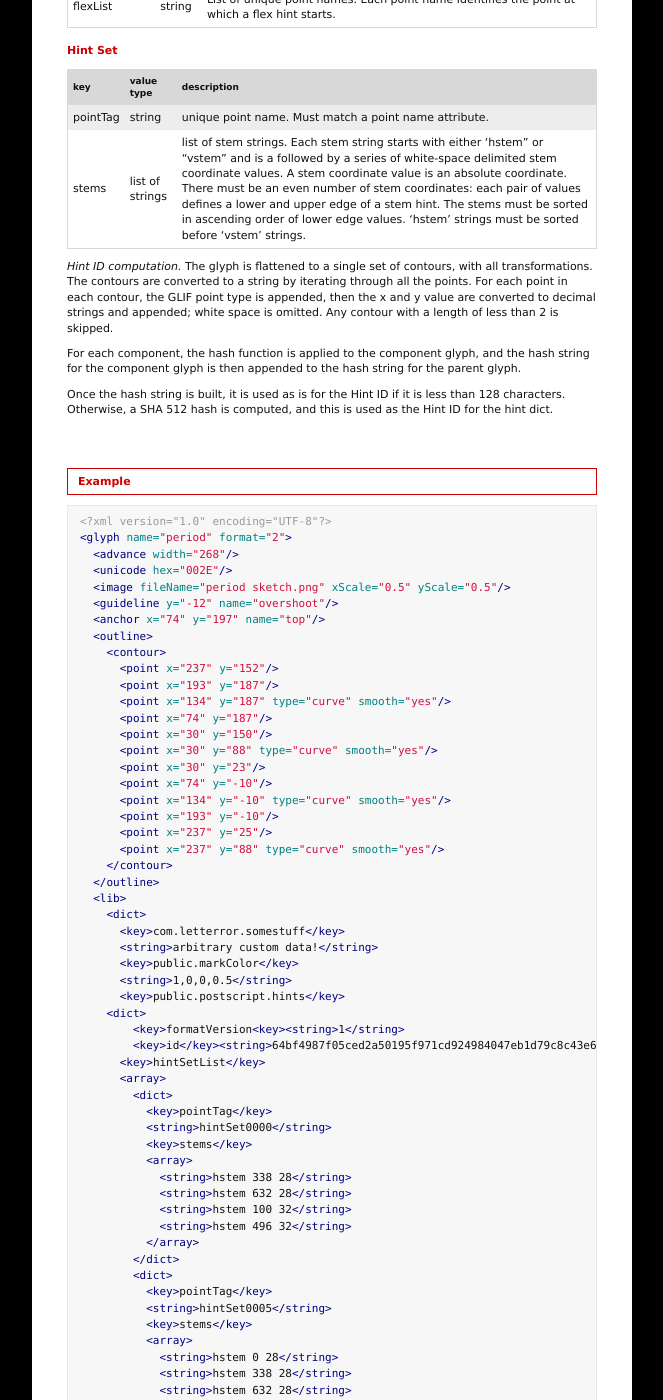
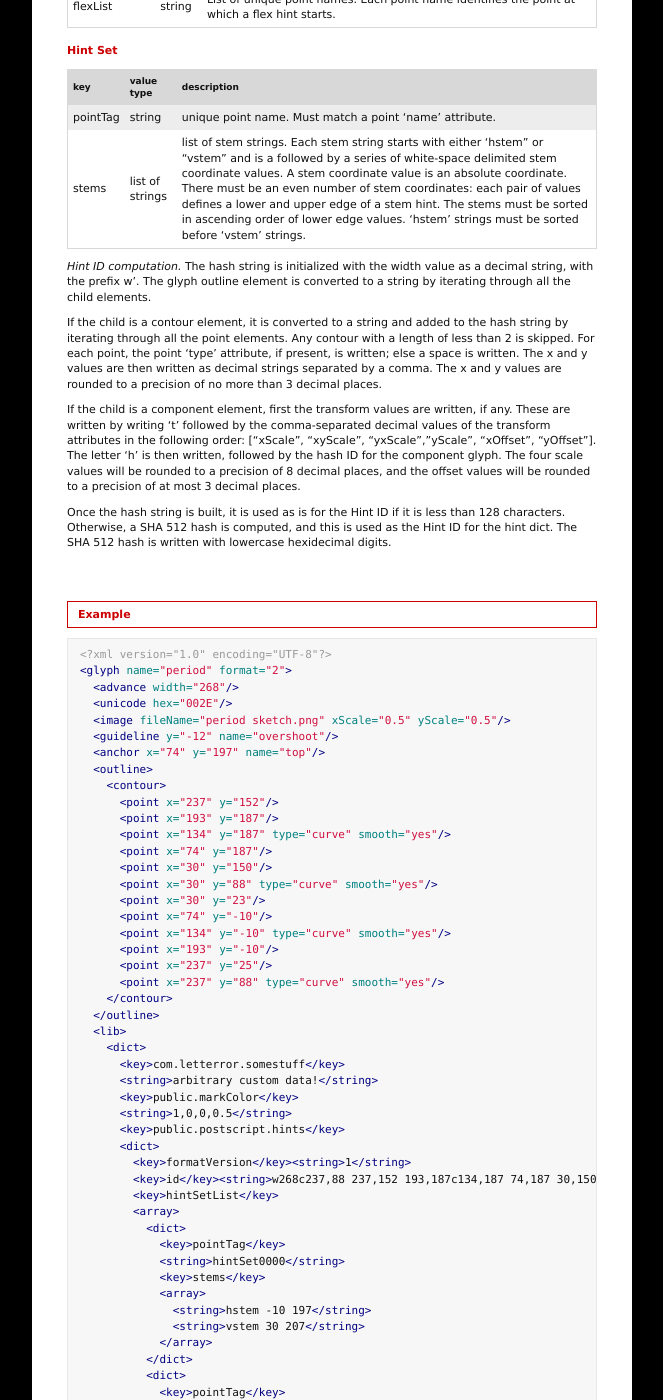
Before and after one commit to unified-font-object/ufo-spec, a Jekyll site: the page built from versions/ufo3/glyphs/glif.md, in a window 1280 px wide and 1400 px high, scrolled down 8578 px. Shown: the whole window, without its empty margins (218-881 px from the left). Built offline with Jekyll 4.4.1, drawn with Linux system fonts in a browser that asks for light colours; some of the changed text lies outside the part shown.

Commit message:
[public.postscript.hints]. Updates to address need for width in glyph ID tag, and comments in this thread.
Try #2. I forgot that that the 'Texts' program can make many changes to an 'md' file, beyond the small typo I wanted to fix.

-Added 'width' value to start of ID key, in order to invalidate the glyph if the source glyph width is changed.
- Added comma between point values, and whitespace before offcurve point values. By delimiting values, we do reduce the change of hash collisions, and certainly make the initial ID string easier to read.
- Fixed ID string to match what is actually produced for this glyph data.
- fixed hint values to match output form the current afdko autohint tool for this glyph data, and the BlueValues from Source-SerifPro-Regular.

```diff
--- a/versions/ufo3/glyphs/glif.md
+++ b/versions/ufo3/glyphs/glif.md
@@ -336,23 +336,32 @@ This key provides a dict defining a set of PostScript hints for a glyph. The key
 
 | key      | value type      | description                                                                                                                                                                                                                                                                                                                                                                                                                                                  |
 |----------|-----------------|--------------------------------------------------------------------------------------------------------------------------------------------------------------------------------------------------------------------------------------------------------------------------------------------------------------------------------------------------------------------------------------------------------------------------------------------------------------|
-| pointTag | string          | unique point name. Must match a point name attribute.                                                                                                                                                                                                                                                                                                                                                                                                                                          |
+| pointTag | string          | unique point name. Must match a point 'name' attribute.                                                                                                                                                                                                                                                                                                                                                                                                                                          |
 | stems    | list of strings | list of stem strings. Each stem string starts with either 'hstem" or "vstem" and is a followed by a series of white-space delimited stem coordinate values. A stem coordinate value is an absolute coordinate. There must be an even number of stem coordinates: each pair of values defines a lower and upper edge of a stem hint. The stems must be sorted in ascending order of lower edge values. 'hstem' strings must be sorted before 'vstem' strings. |
 
-*Hint ID computation.* The glyph is flattened to a single set of contours, with
-all transformations. The contours are converted to a string by iterating through
-all the points. For each point in each contour, the GLIF point type is appended,
-then the x and y value are converted to decimal strings and appended; white
-space is omitted. Any contour with a length of less than 2 is skipped.
+*Hint ID computation.* The hash string is initialized with the width value as a
+decimal string, with the prefix w'. The glyph outline element is converted to a
+string by iterating through all the child elements.
 
-For each component, the hash function is applied to the component glyph, and the
-hash string for the component glyph is then appended to the hash string for the
-parent glyph.
+If the child is a contour element, it is converted to a string and added to the
+hash string by iterating through all the point elements. Any contour with a
+length of less than 2 is skipped. For each point, the point 'type' attribute, if
+present, is written; else a space is written. The x and y values are then
+written as decimal strings separated by a comma. The x and y values are rounded
+to a precision of no more than 3 decimal places.
+
+If the child is a component element, first the transform values are written, if
+any. These are written by writing 't' followed by the comma-separated decimal
+values of the transform attributes in the following order: ["xScale", "xyScale",
+"yxScale","yScale", "xOffset", "yOffset"]. The letter 'h' is then written,
+followed by the hash ID for the component glyph. The four scale values will be
+rounded to a precision of 8 decimal places, and the offset values will be
+rounded to a precision of at most 3 decimal places.
 
 Once the hash string is built, it is used as is for the Hint ID if it is less
 than 128 characters. Otherwise, a SHA 512 hash is computed, and this is used as
-the Hint ID for the hint dict.
-
+the Hint ID for the hint dict. The SHA 512 hash is written with lowercase
+hexidecimal digits.
 
 ### Example
 
@@ -387,49 +396,31 @@ the Hint ID for the hint dict.
       <key>public.markColor</key>
       <string>1,0,0,0.5</string>
       <key>public.postscript.hints</key>
-    <dict>
-        <key>formatVersion<key><string>1</string>
-        <key>id</key><string>64bf4987f05ced2a50195f971cd924984047eb1d79c8c43e6a0054f59cc85dea23a49deb20946a4ea84840534363f7a13cca31a81b1e7e33c832185173369086</string>
-      <key>hintSetList</key>
-      <array>
-        <dict>
-          <key>pointTag</key>
-          <string>hintSet0000</string>
-          <key>stems</key>
-          <array>
-            <string>hstem 338 28</string>
-            <string>hstem 632 28</string>
-            <string>hstem 100 32</string>
-            <string>hstem 496 32</string>
-          </array>
-        </dict>
-        <dict>
-          <key>pointTag</key>
-          <string>hintSet0005</string>
-          <key>stems</key>
-          <array>
-            <string>hstem 0 28</string>
-            <string>hstem 338 28</string>
-            <string>hstem 632 28</string>
-            <string>hstem 100 32</string>
-            <string>hstem 454 32</string>
-            <string>hstem 496 32</string>
-          </array>
-        </dict>
-        <dict>
-          <key>pointTag</key>
-          <string>hintSet0016</string>
-          <key>stems</key>
-          <array>
-            <string>hstem 0 28</string>
-            <string>hstem 338 28</string>
-            <string>hstem 632 28</string>
-            <string>hstem 100 32</string>
-            <string>hstem 496 32</string>
-          </array>
-        </dict>
-      </array>
-    </dict>
+      <dict>
+        <key>formatVersion</key><string>1</string>
+        <key>id</key><string>w268c237,88 237,152 193,187c134,187 74,187 30,150c30,88 30,23 74,-10c134,-10 193,-10 237,25</string>
+        <key>hintSetList</key>
+        <array>
+          <dict>
+            <key>pointTag</key>
+            <string>hintSet0000</string>
+            <key>stems</key>
+            <array>
+              <string>hstem -10 197</string>
+              <string>vstem 30 207</string>
+            </array>
+          </dict>
+          <dict>
+            <key>pointTag</key>
+            <string>hintSet0004</string>
+            <key>stems</key>
+            <array>
+              <string>hstem 11 -21</string>
+              <string>vstem 30 207</string>
+            </array>
+          </dict>
+        </array>
+      </dict>
     </dict>
   </lib>
 </glyph>
```
